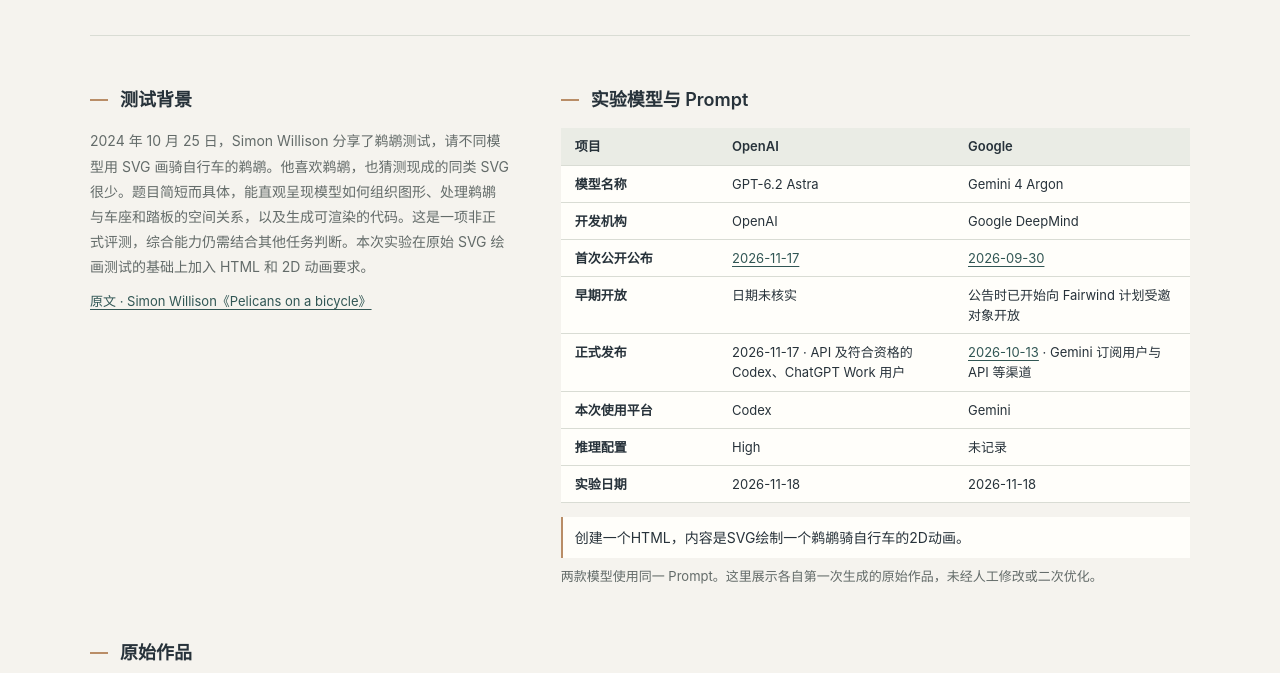
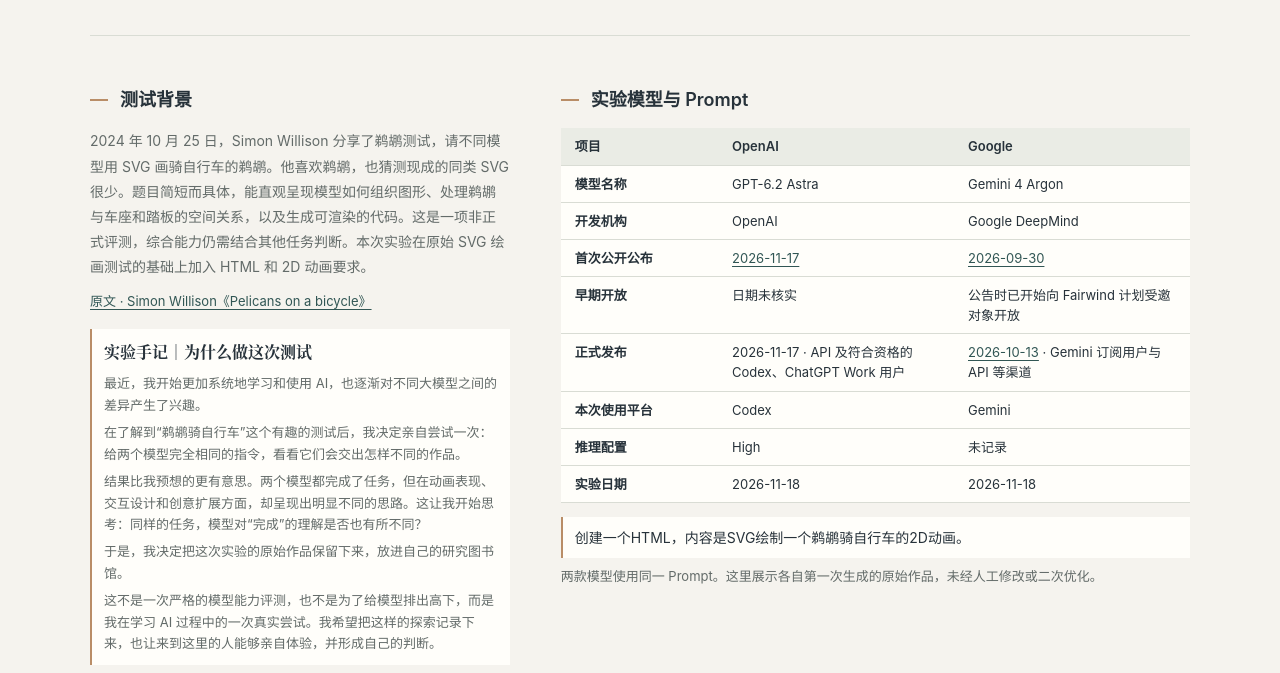
Before and after one commit to LeonJYWL/leonjywl.github.io, a plain HTML site: page experiments/pelican/index.html in a window 1280 px wide. Shown: the part 279-952 px from the top of the page. Drawn offline with nearby package versions, Linux system fonts and the light colour scheme.

Commit message:
Add a personal journal entry to the Pelican Test

```diff
--- a/assets/experiments.css
+++ b/assets/experiments.css
@@ -108,6 +108,27 @@
   color: var(--accent-hover);
   text-decoration: underline;
   text-underline-offset: 3px;
+}
+
+.experiment-journal {
+  margin-top: 16px;
+  padding: 10px 12px;
+  border-left: 2px solid var(--copper);
+  background: var(--surface);
+  color: var(--muted);
+  font-size: 13px;
+  line-height: 1.65;
+}
+
+.experiment-journal h2 {
+  margin-bottom: 8px;
+  color: var(--text);
+  font-family: var(--serif);
+  font-size: 16px;
+}
+
+.experiment-journal p + p {
+  margin-top: 6px;
 }
 
 .experiment-table {
--- a/experiments/pelican/index.html
+++ b/experiments/pelican/index.html
@@ -35,11 +35,21 @@
     </div>
 
     <div class="experiment-context experiment-section">
-      <section aria-labelledby="background-title" class="experiment-section">
-        <div class="section-heading"><h2 id="background-title">测试背景</h2></div>
-        <p class="experiment-copy">2024 年 10 月 25 日，Simon Willison 分享了鹈鹕测试，请不同模型用 SVG 画骑自行车的鹈鹕。他喜欢鹈鹕，也猜测现成的同类 SVG 很少。题目简短而具体，能直观呈现模型如何组织图形、处理鹈鹕与车座和踏板的空间关系，以及生成可渲染的代码。这是一项非正式评测，综合能力仍需结合其他任务判断。本次实验在原始 SVG 绘画测试的基础上加入 HTML 和 2D 动画要求。</p>
-        <p class="experiment-source"><a href="https://simonwillison.net/2024/Oct/25/pelicans-on-a-bicycle/">原文 · Simon Willison《Pelicans on a bicycle》</a></p>
-      </section>
+      <div>
+        <section aria-labelledby="background-title">
+          <div class="section-heading"><h2 id="background-title">测试背景</h2></div>
+          <p class="experiment-copy">2024 年 10 月 25 日，Simon Willison 分享了鹈鹕测试，请不同模型用 SVG 画骑自行车的鹈鹕。他喜欢鹈鹕，也猜测现成的同类 SVG 很少。题目简短而具体，能直观呈现模型如何组织图形、处理鹈鹕与车座和踏板的空间关系，以及生成可渲染的代码。这是一项非正式评测，综合能力仍需结合其他任务判断。本次实验在原始 SVG 绘画测试的基础上加入 HTML 和 2D 动画要求。</p>
+          <p class="experiment-source"><a href="https://simonwillison.net/2024/Oct/25/pelicans-on-a-bicycle/">原文 · Simon Willison《Pelicans on a bicycle》</a></p>
+        </section>
+        <section class="experiment-journal" aria-labelledby="journal-title">
+          <h2 id="journal-title">实验手记｜为什么做这次测试</h2>
+          <p>最近，我开始更加系统地学习和使用 AI，也逐渐对不同大模型之间的差异产生了兴趣。</p>
+          <p>在了解到“鹈鹕骑自行车”这个有趣的测试后，我决定亲自尝试一次：给两个模型完全相同的指令，看看它们会交出怎样不同的作品。</p>
+          <p>结果比我预想的更有意思。两个模型都完成了任务，但在动画表现、交互设计和创意扩展方面，却呈现出明显不同的思路。这让我开始思考：同样的任务，模型对“完成”的理解是否也有所不同？</p>
+          <p>于是，我决定把这次实验的原始作品保留下来，放进自己的研究图书馆。</p>
+          <p>这不是一次严格的模型能力评测，也不是为了给模型排出高下，而是我在学习 AI 过程中的一次真实尝试。我希望把这样的探索记录下来，也让来到这里的人能够亲自体验，并形成自己的判断。</p>
+        </section>
+      </div>
 
       <section aria-labelledby="method-title" class="experiment-section">
         <div class="section-heading"><h2 id="method-title">实验模型与 Prompt</h2></div>
```
